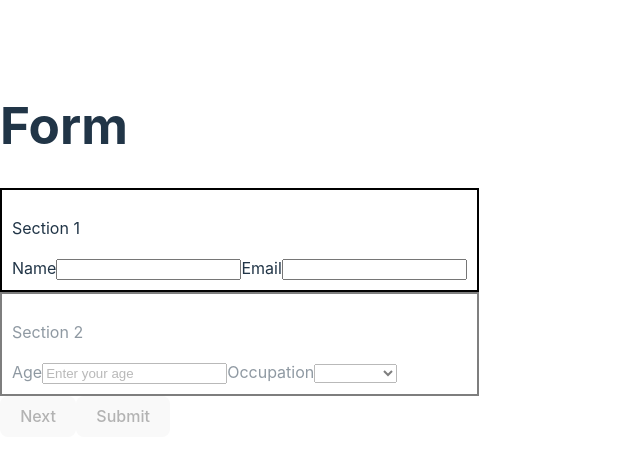
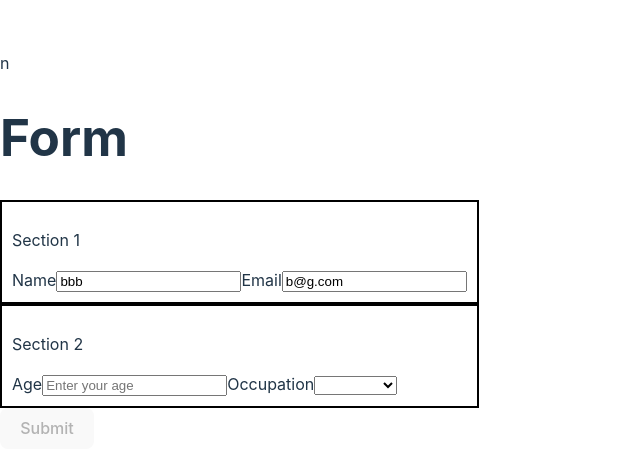
Before and after one commit to bryantt23/dynamic-form, a React (Vite) app: page / in a window 1280 px wide. Shown: the part 150-622 px from the top of the page, without its empty margins (0-640 px from the left). Built offline with nearby package versions, Linux system fonts and the light colour scheme.

Commit message:
Remove next button

```diff
--- a/src/components/Form.jsx
+++ b/src/components/Form.jsx
@@ -11,26 +11,22 @@ const occupations = ["Developer", "Manager"]
 function Form() {
     const navigate = useNavigate()
     const dispatch = useDispatch()
-    const [validSectionCount, setValidSectionCount] = useState(0)
-    const [nextButtonDisabled, setNextButtonDisabled] = useState(true)
+    const [validInitialSections, setValidInitialSections] = useState(false)
     const [submitButtonDisabled, setSubmitButtonDisabled] = useState(true)
     const [selectedOccupation, setSelectedOccupation] = useState("")
 
     const section1ValidationSchema = Yup.object({
         name: Yup.string().required(),
-        email: Yup.string().email().required()
-    })
-
-    const section2ValidationSchema = Yup.object({
+        email: Yup.string().email().required(),
         age: Yup.number().required().min(1).max(130),
         occupation: Yup.string().required()
     })
 
-    const section3ManagerValidationSchema = Yup.object({
+    const section2ManagerValidationSchema = Yup.object({
         subordinates: Yup.number().required().min(1).max(7)
     })
 
-    const section3DeveloperValidationSchema = Yup.object({
+    const section2DeveloperValidationSchema = Yup.object({
         language: Yup.string().required()
     })
 
@@ -47,33 +43,15 @@ function Form() {
 
     const renderError = (message) => <p>{message}</p>
 
-    const handleNext = (e) => {
-        if (validSectionCount < 2) {
-            e.preventDefault()
-            setValidSectionCount(prev => prev + 1)
-            setNextButtonDisabled(true)
-        }
-    }
-
     const validateForm = async (values) => {
-        if (validSectionCount === 0) {
+        if (!validInitialSections) {
             try {
                 await section1ValidationSchema.validate(values)
-                setNextButtonDisabled(false)
                 setSubmitButtonDisabled(true)
+                setValidInitialSections(true)
             } catch (error) {
                 console.error(error)
-                setNextButtonDisabled(true)
-            }
-        }
-        else if (validSectionCount === 1) {
-            try {
-                await section2ValidationSchema.validate(values)
-                setNextButtonDisabled(false)
-                setSubmitButtonDisabled(true)
-            } catch (error) {
-                console.error(error)
-                setNextButtonDisabled(true)
+                setValidInitialSections(false)
             }
         }
         else {
@@ -90,27 +68,23 @@ function Form() {
     }
 
     const getValidationSchema = () => {
-        if (validSectionCount === 0) {
+        if (!validInitialSections) {
             return section1ValidationSchema
         }
-        else if (validSectionCount === 1) {
-            return section2ValidationSchema
-        }
         else {
-            if (selectedOccupation === 'Manager') {
-                return section3ManagerValidationSchema
-            }
-            else {
-                return section3DeveloperValidationSchema
-            }
+            return Yup.object().shape({
+                ...section1ValidationSchema.fields,
+                ...(selectedOccupation === 'Manager' ? section2ManagerValidationSchema.fields : section2DeveloperValidationSchema.fields)
+            })
         }
     }
 
     return (
         <div>
+            {validInitialSections ? 'y' : 'n'}
             <h1>Form</h1>
             <Formik
-                initialValues={{ name: "", email: "", age: '', occupation: '' }}
+                initialValues={{ name: "bbb", email: "b@g.com", age: '', occupation: '' }}
                 onSubmit={handleSubmit}
                 validationSchema={getValidationSchema()}
                 isInitialValid={false}
@@ -121,7 +95,7 @@ function Form() {
                     return (
                         <FormikForm
                         >
-                            <div className={`section ${validSectionCount > 0 && 'disabled'}`}>
+                            <div className={'section'}>
                                 <p>Section 1</p>
                                 <label>Name
                                     <Field
@@ -138,7 +112,7 @@ function Form() {
                                     <ErrorMessage name="email" render={renderError} />
                                 </label>
                             </div>
-                            <div className={`section ${validSectionCount < 1 && 'disabled'}`}>
+                            <div className={'section'}>
                                 <p>Section 2</p>
                                 <label>Age
                                     <Field
@@ -163,7 +137,7 @@ function Form() {
                                     <ErrorMessage name="occupation" render={renderError} />
                                 </label>
                             </div>
-                            {validSectionCount > 1 && (
+                            {validInitialSections && (
                                 <div className={"section"}>
                                     <p>Section 3</p>
                                     {selectedOccupation === 'Developer' ? (<label>Language
@@ -195,12 +169,6 @@ function Form() {
 
                             )}
                             <button
-                                disabled={nextButtonDisabled}
-                                onClick={e => {
-                                    handleNext(e);
-                                }}>
-                                Next</button>
-                            <button
                                 disabled={submitButtonDisabled}
                                 type='submit'
                             >Submit</button>
```
